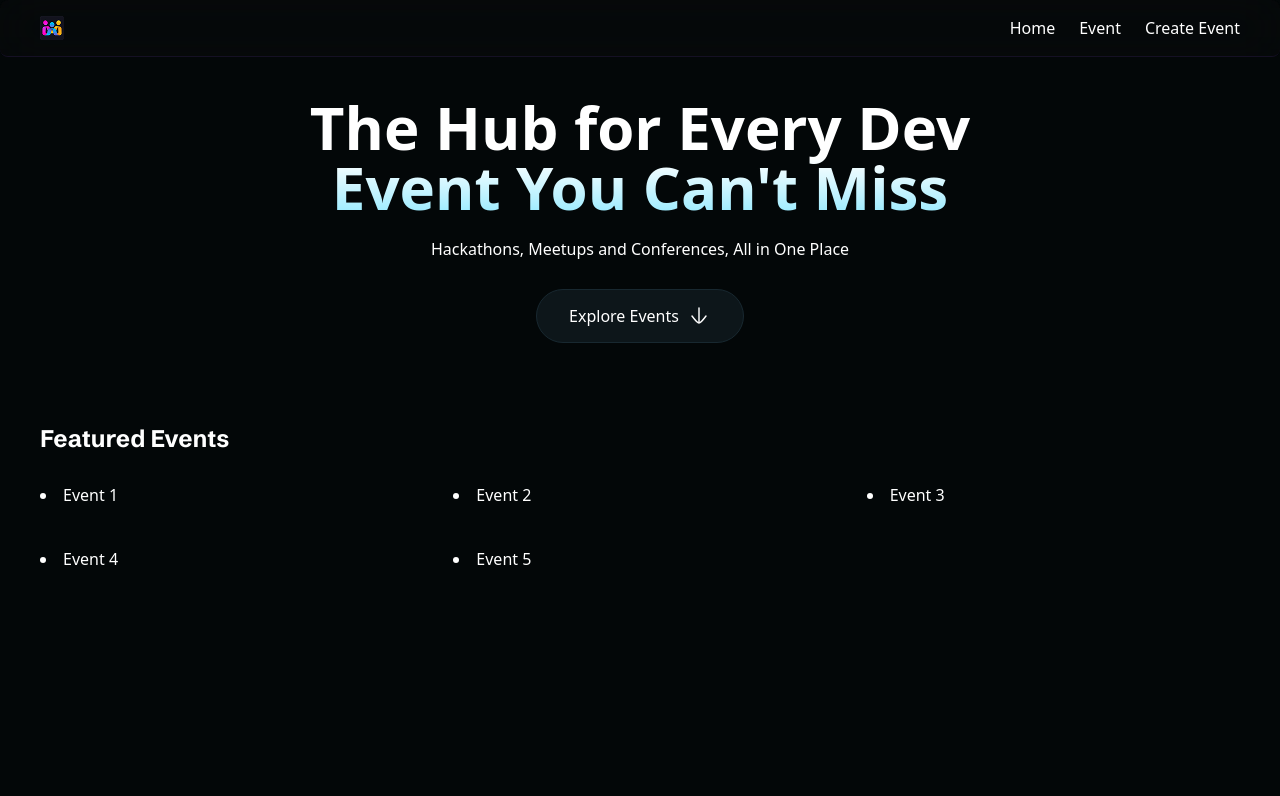
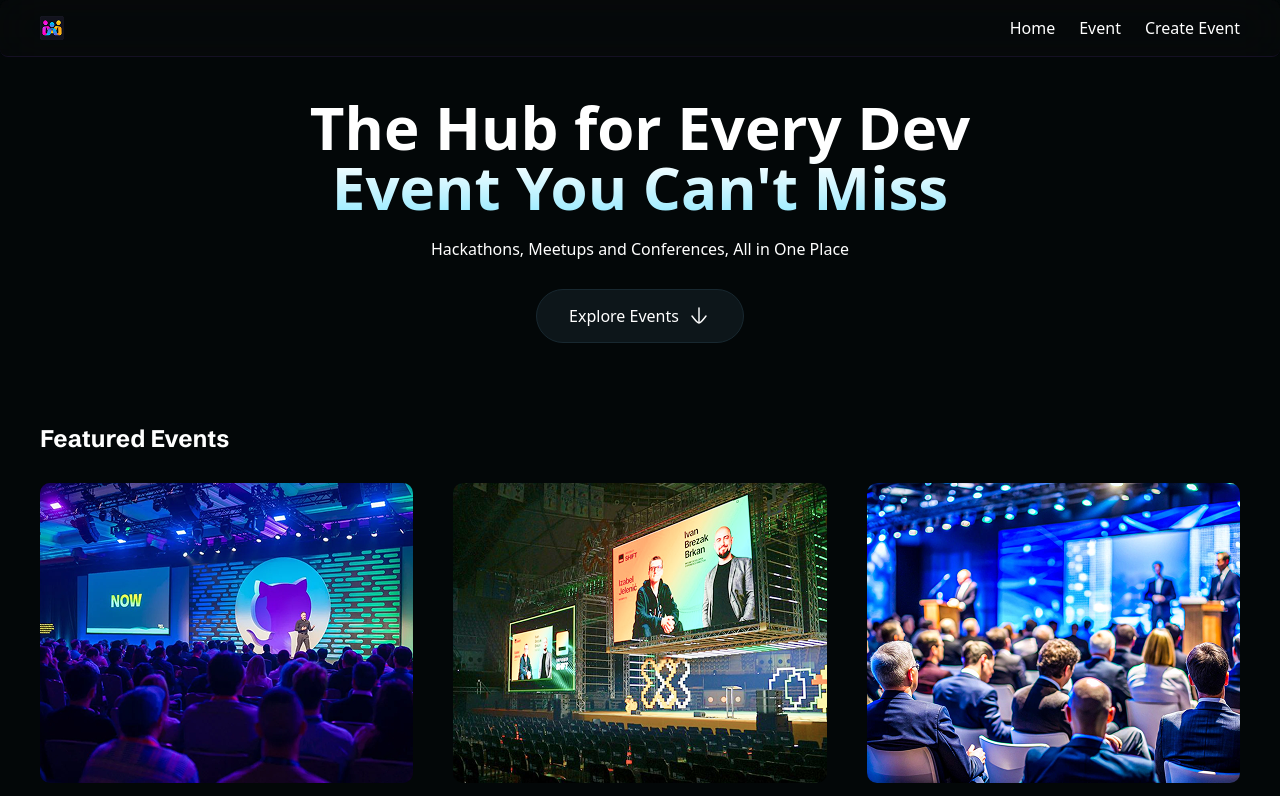
Before and after one commit to Mahdi-Alz/dev-gather, a Next.js app: page / in a window 1280 px wide. Shown: the top 796 px of the page. Built offline with nearby package versions, Linux system fonts and the light colour scheme; a web font is replaced by a local one.

Commit message:
update page to use EventCard

```diff
--- a/app/page.tsx
+++ b/app/page.tsx
@@ -1,4 +1,6 @@
+import EventCard from "@/components/EventCard";
 import ExploreBtn from "@/components/ExploreBtn";
+import events from "@/lib/constants";
 
 const page = () => {
   return (
@@ -13,9 +15,11 @@
 
       <div className="mt-20 space-y-7">
         <h3>Featured Events</h3>
-        <ul className="events">
-          {[1, 2, 3, 4, 5].map((event) => (
-            <li key={event}>Event {event}</li>
+        <ul className="events list-none">
+          {events.map((event) => (
+            <li key={event.title} className="decoration-none">
+              <EventCard {...event} />
+            </li>
           ))}
         </ul>
       </div>
```
